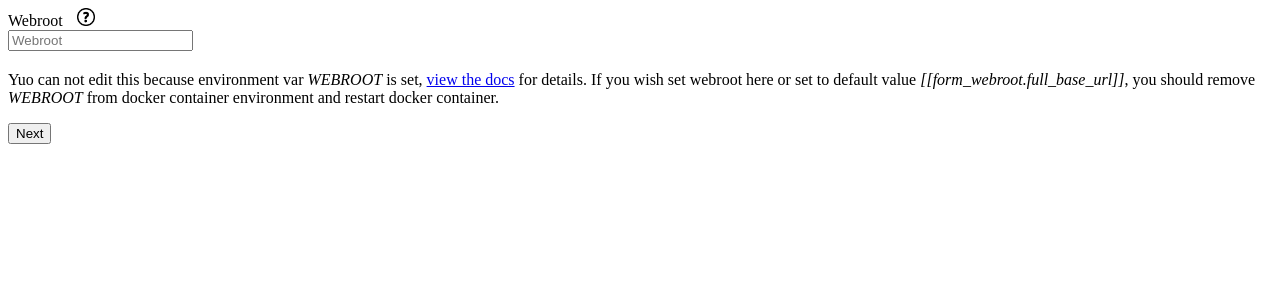
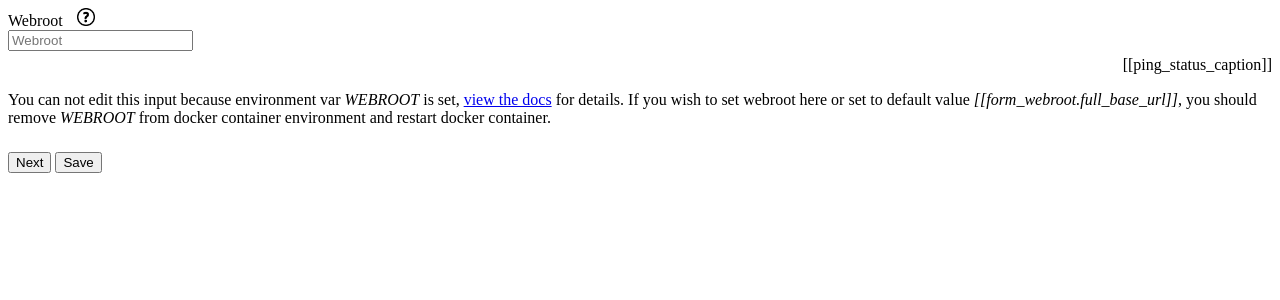
Before and after one commit to Sirius-social/didcomm-mediator, a FastAPI app: template app/templates/forms/webroot.html in a window 1280 px wide. Shown: the top 300 px of the page. Run offline with FastAPI, Linux system fonts and the light colour scheme; the template is opened without the code that fills it: most values are stand-ins (such as "Sample title", 1, 10 or a date in 2020); parts of the project's set-up code (start-up, migrations or seed data) failed here and were passed over.

Commit message:
implement Form for configurations WebRoot

```diff
--- a/app/settings.py
+++ b/app/settings.py
@@ -39,10 +39,9 @@ for item in MSG_DELIVERY_SERVICES.split(','):
     else:
         address = item
         REDIS.append(address)
-REDIS = MSG_DELIVERY_SERVICES.split(',')
+
 
 WEBROOT = os.environ.get('WEBROOT')
-assert REDIS is not None, 'You must set WEBROOT env variable, for example: "https://myserver.com"'
 
 # Postgres
 DATABASE_HOST = os.getenv('DATABASE_HOST')
--- a/app/templates/forms/webroot.html
+++ b/app/templates/forms/webroot.html
@@ -7,8 +7,10 @@
         </a>
         <div class="cols-sm-10">
             <div class="input-group">
+                <div class="col">
                     <input
                             v-model="form_webroot.url"
+                            @keyup="form_webroot.ping = 'starting'"
                             :readonly="form_webroot.url == form_webroot.env_url"
                             type="text" class="form-control"
                             name="webroot-url"
@@ -16,19 +18,74 @@
                             placeholder="Webroot"
                     />
                 </div>
+                <div class="col-sm-1">
+                    <div class="ring-container">
+                        <div
+                                class="ringring"
+                                v-bind:class="{ pingable: form_webroot.ping === 'success', 'ping-starting':form_webroot.ping === 'starting', 'non-pingable': form_webroot.ping === 'error'}"
+                        ></div>
+                        <div
+                                class="circle"
+                                v-bind:class="{ pingable: form_webroot.ping === 'success', 'ping-starting':form_webroot.ping === 'starting', 'non-pingable': form_webroot.ping === 'error'}"
+                        ></div>
                     </div>
                 </div>
+            </div>
+        </div>
+    </div>
+    <div style="width: 100%;">
+        <span
+                v-bind:class="{ pingable: form_webroot.ping === 'success', 'ping-starting':form_webroot.ping === 'starting', 'non-pingable': form_webroot.ping === 'error'}"
+                style="float: right;">
+            [[ping_status_caption]]
+        </span>
+    </div>
     <div  v-if="form_webroot.url == form_webroot.env_url"
-            class="form-group" style="margin-bottom: 5px; margin-top: 20px;"
+            class="form-group" style="margin-bottom: 5px; margin-top: 40px;"
     >
         <p class="blockquote-footer">
-            Yuo can not edit this because environment var <cite>WEBROOT</cite> is set,
+            You can not edit this input because environment var <cite>WEBROOT</cite> is set,
             <a href="https://github.com/Sirius-social/didcomm/blob/main/docs/AdminGuide.md#environment-variables">view the docs</a>  for details.
-            If you wish set webroot here or set to default value <cite>[[form_webroot.full_base_url]]</cite>,
+            If you wish to set webroot here or set to default value <cite>[[form_webroot.full_base_url]]</cite>,
             you should remove <cite>WEBROOT</cite> from docker container environment and restart docker container.
         </p>
     </div>
-    <div class="form-group" style="margin-top: 10px;">
-        <button @click.prevent="current_step += 1" type="button" class="btn btn-primary btn-lg btn-block login-button">Next</button>
+
+    <div class="form-group" style="margin-top: 25px;">
+        <button
+                v-if="form_webroot.url == form_webroot.env_url"
+                @click.prevent="current_step += 1"
+                type="button"
+                class="btn btn-primary btn-lg btn-block login-button"
+        >
+            Next
+        </button>
+        <button
+                v-if="form_webroot.url != form_webroot.env_url"
+                @click.prevent="set_webroot"
+                type="button"
+                class="btn btn-primary btn-lg btn-block login-button"
+        >
+            Save
+        </button>
     </div>
 </form>
+
+<script>
+    let ping_in_process = false;
+    setInterval(function(){
+        if (!ping_in_process) {
+            ping_in_process = true;
+            let url = app.$data.form_webroot.url + '{{ base_url }}' + '/ping';
+            axios.get(
+                url
+            ).then(function (response) {
+                app.$data.form_webroot.ping = 'success';
+                ping_in_process = false;
+            }).catch(function (error) {
+                app.$data.form_webroot.ping = 'error';
+                ping_in_process = false;
+            });
+        }
+    }, 1000);
+</script>
--- a/docker-compose.tests.yml
+++ b/docker-compose.tests.yml
@@ -20,7 +20,7 @@ services:
     environment:
       - TEAMCITY_VERSION
       - MEMCACHED=memcached
-      - REDIS=redis1,redis2
+      - REDIS=redis://redis1,redis://redis2
       - DATABASE_HOST=db
       - DATABASE_USER=postgres
       - DATABASE_NAME=postgres
--- a/docker-compose.yml
+++ b/docker-compose.yml
@@ -22,12 +22,12 @@ services:
     environment:
       - TEAMCITY_VERSION
       - MEMCACHED=memcached
-      - REDIS=redis1,redis2
+      - REDIS=redis://redis1,redis://redis2
       - DATABASE_HOST=db
       - DATABASE_USER=postgres
       - DATABASE_NAME=postgres
       - DATABASE_PASSWORD=postgres
-      - WEBROOT=http://didcomm.server.com
+      # - WEBROOT=http://didcomm.server.com
       - SEED=000000000000000000000000000RELAY
       - LOGLEVEL=DEBUG
       - FCM_API_KEY=fake-key
```
Also changed, not shown: app/internal/admin.py (+32 -2 lines), app/templates/admin.html (+39 -1 lines), 1 other file. Lines whose indentation alone changed are shown as unchanged.
